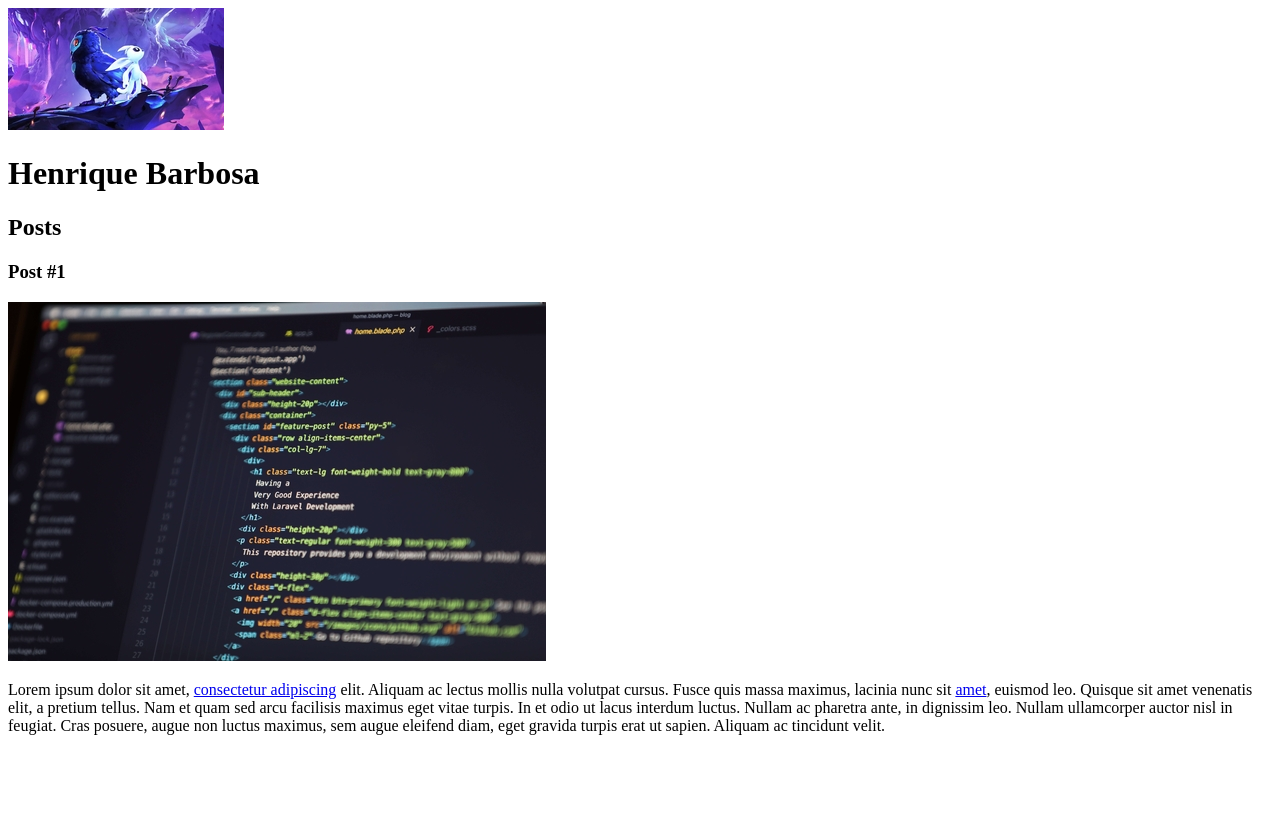
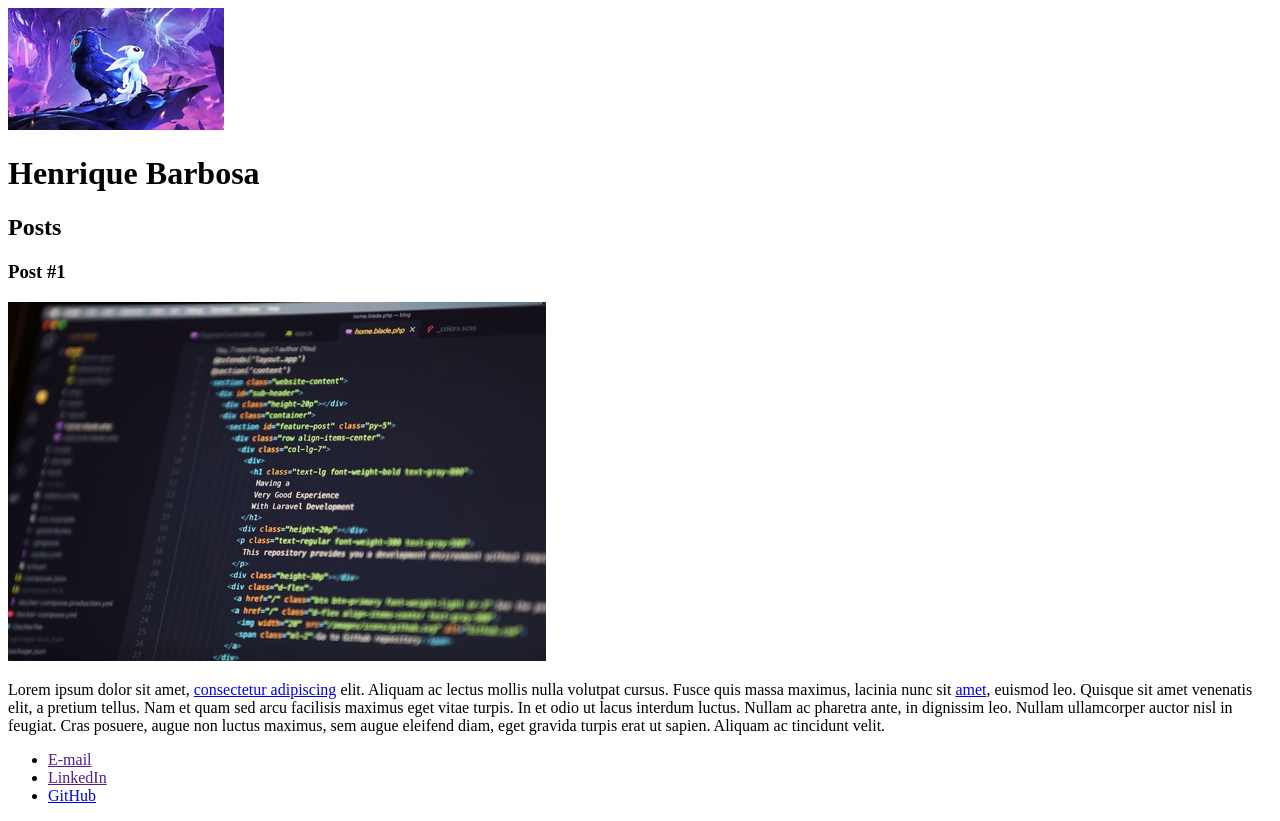
Before and after one commit to ohenribarbosa/introducao-desenvolvimento-web-frontend, a plain HTML site: page HTML5/index.html in a window 1280 px wide. Before the commit the page ends 800 px from the top, so only its background shows below. Drawn offline with Linux system fonts and the light colour scheme.

Commit message:
adição de lista de contatos ao rodapé

```diff
--- a/HTML5/index.html
+++ b/HTML5/index.html
@@ -23,6 +23,18 @@
             Lorem ipsum dolor sit amet, <a href="https://github.com/ohenribarbosa" target="_blank">consectetur adipiscing</a> elit. Aliquam ac lectus mollis nulla volutpat cursus. Fusce quis massa maximus, lacinia nunc sit <a href="mailto:henriq.olima@email.com">amet</a>, euismod leo. Quisque sit amet venenatis elit, a pretium tellus. Nam et quam sed arcu facilisis maximus eget vitae turpis. In et odio ut lacus interdum luctus. Nullam ac pharetra ante, in dignissim leo. Nullam ullamcorper auctor nisl in feugiat. Cras posuere, augue non luctus maximus, sem augue eleifend diam, eget gravida turpis erat ut sapien. Aliquam ac tincidunt velit.
          </p>
       </article>
-      <footer></footer>
+      <footer>
+         <ul>
+            <li>
+               <a href="" target="_blank">E-mail</a>
+            </li>
+            <li>
+               <a href="" target="_blank">LinkedIn</a>
+            </li>
+            <li>
+               <a href="https://github.com/ohenribarbosa" target="_blank">GitHub</a>
+            </li>
+         </ul>
+      </footer>
    </body>
 </html>
```
Also changed, not shown: HTML5/Anotações-html.txt.
